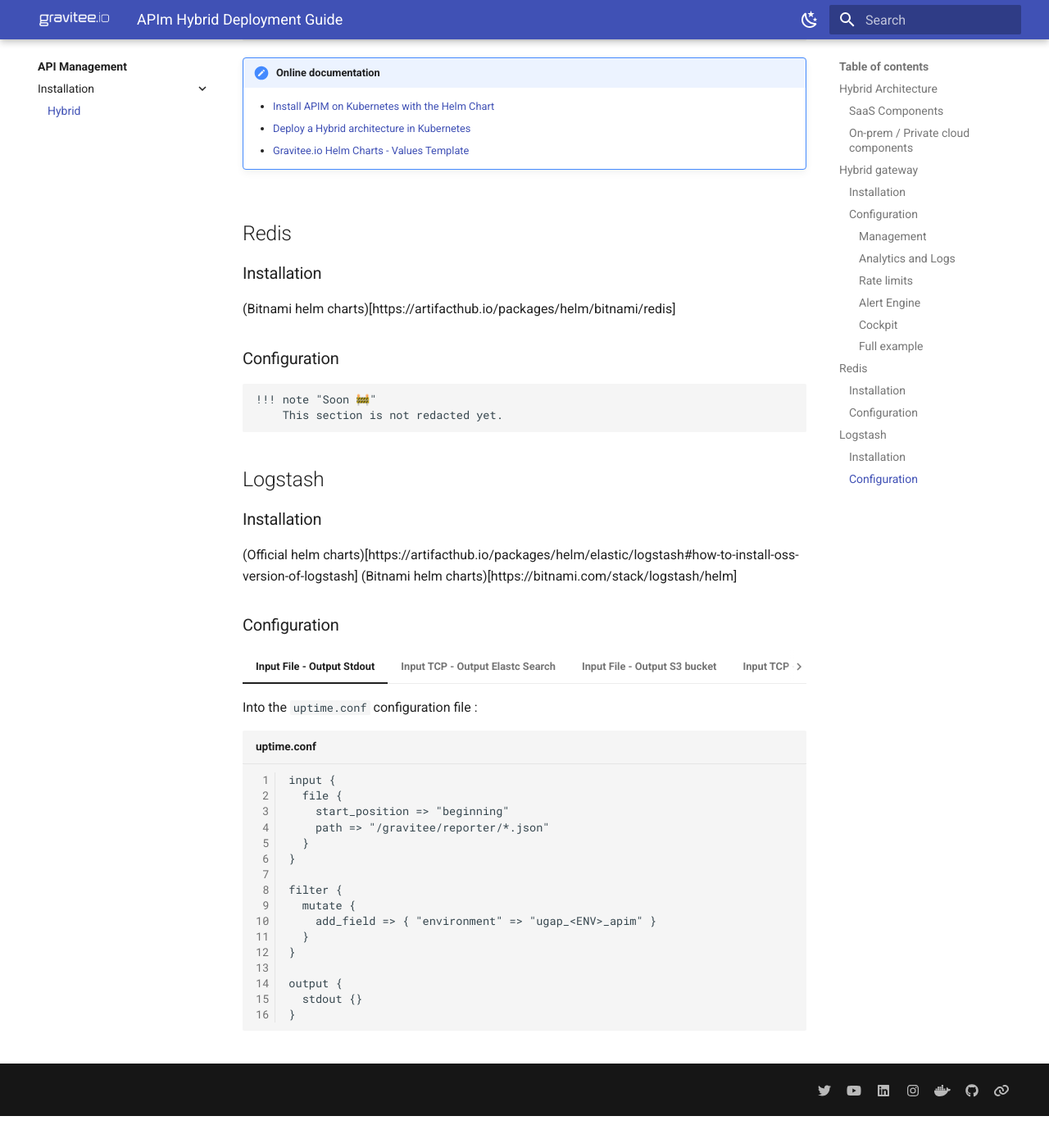
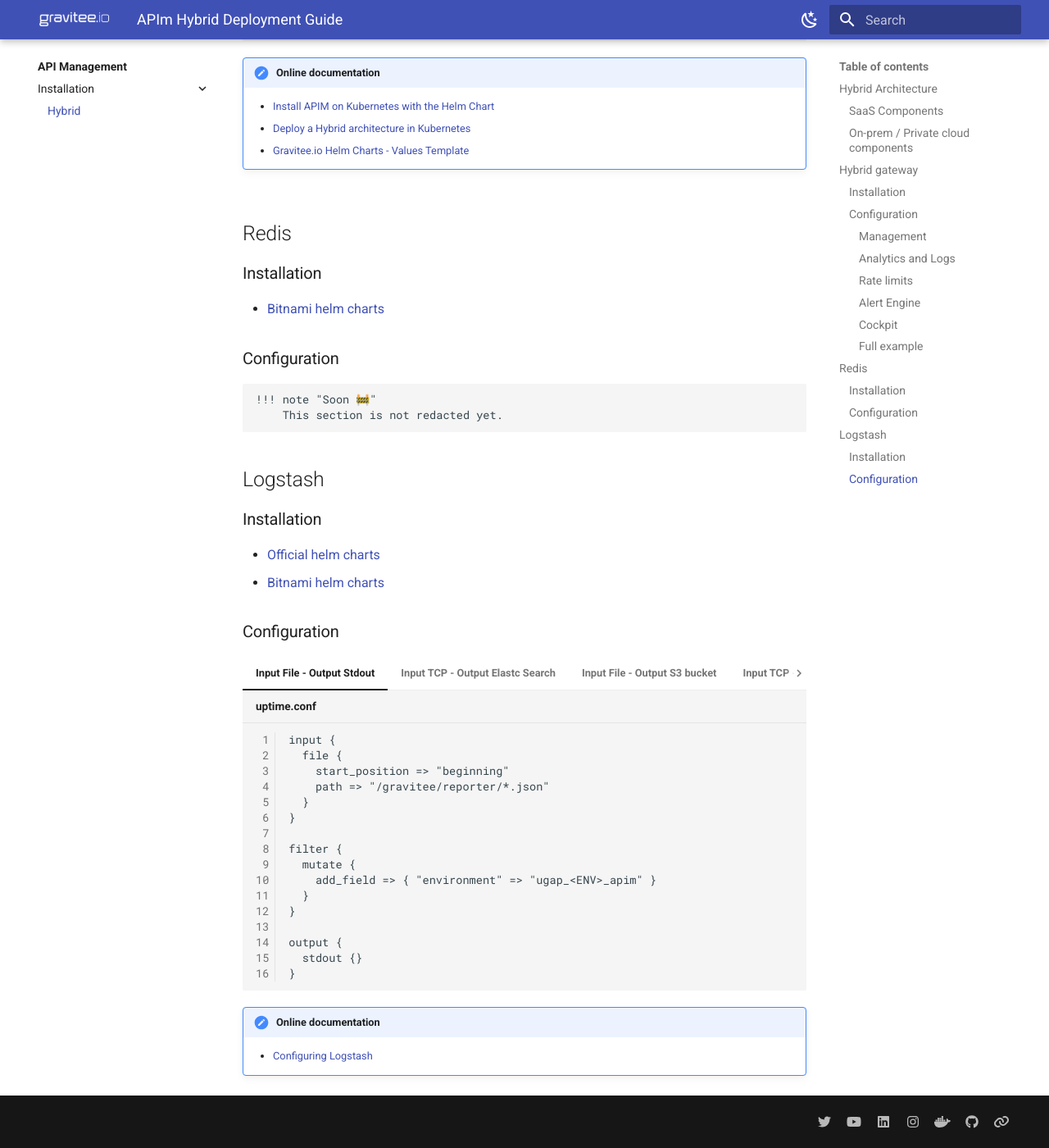
Before and after one commit to dobl1/gravitee-se-docs, an MkDocs documentation site: the page built from docs/api-management/install/hybrid.md, in a window 1280 px wide and 1400 px high, scrolled down 6891 px. Shown: the whole window at 82% size. Built offline with MkDocs 1.6.1 and Material for MkDocs 9.7.7, drawn with Linux system fonts in a browser that asks for light colours; before the commit the page ends 8252 px from its top, so only the background shows below that.

Commit message:
FIX link into apim hybrid install doc

````diff
--- a/docs/api-management/install/hybrid.md
+++ b/docs/api-management/install/hybrid.md
@@ -346,7 +346,7 @@ There is at least 3 connections to configure :
 
 ### Installation
 
-(Bitnami helm charts)[https://artifacthub.io/packages/helm/bitnami/redis]
+- [Bitnami helm charts](https://artifacthub.io/packages/helm/bitnami/redis)
 
 ### Configuration
 
@@ -357,14 +357,12 @@ There is at least 3 connections to configure :
 
 ### Installation
 
-(Official helm charts)[https://artifacthub.io/packages/helm/elastic/logstash#how-to-install-oss-version-of-logstash]
-(Bitnami helm charts)[https://bitnami.com/stack/logstash/helm]
+- [Official helm charts](https://artifacthub.io/packages/helm/elastic/logstash#how-to-install-oss-version-of-logstash)
+- [Bitnami helm charts](https://bitnami.com/stack/logstash/helm)
 
 ### Configuration
 
 === "Input File - Output Stdout"
-
-    Into the `uptime.conf` configuration file :
 
     ```text title="uptime.conf" linenums="1"
 
@@ -387,10 +385,6 @@ There is at least 3 connections to configure :
     ```
 
 === "Input TCP - Output Elastc Search"
-
-    Into the `uptime.conf` configuration file :
-
-    Doc : [Configuring Logstash]([https://](https://www.elastic.co/guide/en/logstash/current/configuration.html))
 
     ```text title="uptime.conf" linenums="1"
     input {
@@ -471,3 +465,6 @@ There is at least 3 connections to configure :
       }
     }
     ```
+
+!!! note "Online documentation"
+    - [Configuring Logstash](https://www.elastic.co/guide/en/logstash/current/configuration.html)
````
